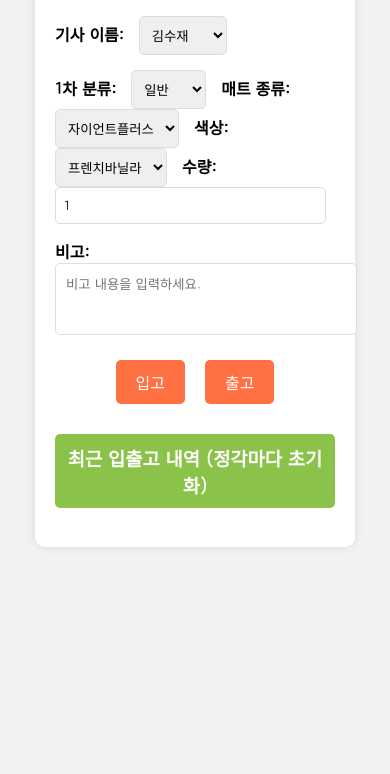
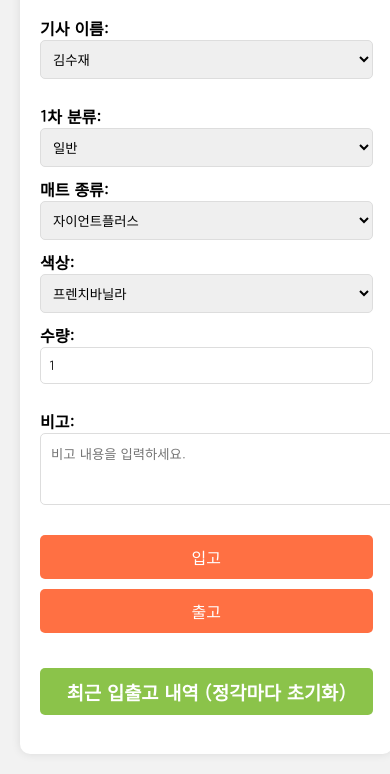
Before and after one commit to yechan97/mat-mn, a plain HTML site: page index.html in a window 390 px wide. Shown: the part 133-907 px from the top of the page. Before the commit the page ends 844 px from the top, so only its background shows below. Drawn offline with Linux system fonts and the light colour scheme.

Commit message:
Update index.html

```diff
--- a/index.html
+++ b/index.html
@@ -27,6 +27,8 @@
             border-radius: 10px;
         }
         .form-group {
+            display: flex;
+            flex-wrap: wrap;
             margin-bottom: 15px;
         }
         label {
@@ -38,7 +40,10 @@
             border-radius: 5px;
             border: 1px solid #ddd;
             margin-right: 10px;
+            margin-bottom: 10px;  /* 모바일에서 여유 공간 추가 */
             font-family: 'Gowun Dodum', sans-serif;
+            width: 100%;
+            box-sizing: border-box;  /* 모바일에서 overflow 방지 */
         }
         textarea {
             width: 100%;
@@ -48,11 +53,12 @@
             border-radius: 5px;
             resize: none;
             font-family: 'Gowun Dodum', sans-serif;
+            margin-bottom: 10px;
         }
         .buttons {
             display: flex;
             justify-content: center;
-            margin-top: 20px;
+            flex-wrap: wrap;
         }
         button {
             padding: 10px 20px;
@@ -62,7 +68,7 @@
             border-radius: 5px;
             cursor: pointer;
             font-size: 16px;
-            margin: 0 10px;
+            margin: 5px;
             font-family: 'Gowun Dodum', sans-serif;
         }
         button:hover {
@@ -84,6 +90,26 @@
             margin: 5px 0;
             padding: 10px;
             border-radius: 5px;
+        }
+        /* 반응형 스타일링 */
+        @media (max-width: 768px) {
+            .container {
+                width: 95%;  /* 모바일 화면에서는 폭을 줄임 */
+            }
+            .form-group {
+                flex-direction: column;
+                align-items: flex-start;
+            }
+            select, input[type="text"], input[type="number"], textarea {
+                width: 100%;  /* 각 입력 필드가 전체 폭을 차지하도록 */
+            }
+            .buttons {
+                flex-direction: column;  /* 버튼이 한 줄에 하나씩 표시되도록 */
+            }
+            button {
+                width: 100%;
+                margin: 5px 0;  /* 버튼 간격 조정 */
+            }
         }
     </style>
 </head>
@@ -188,7 +214,6 @@
             localStorage.setItem("recentEntries", JSON.stringify(recentEntries));
             displayRecentEntries();
 
-            // 관리자 페이지와 데이터 동기화
             let adminEntries = JSON.parse(localStorage.getItem("adminEntries")) || [];
             adminEntries.push(entry);
             localStorage.setItem("adminEntries", JSON.stringify(adminEntries));
```
